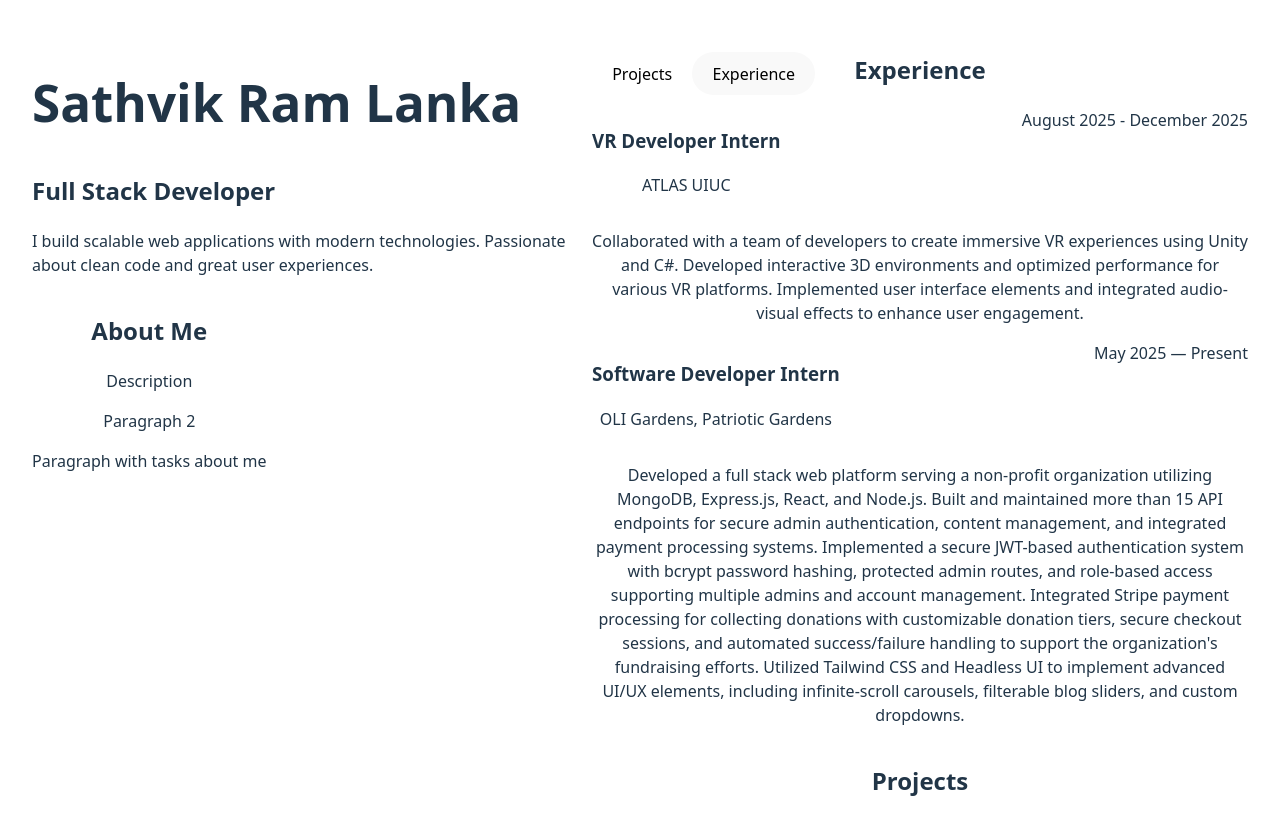
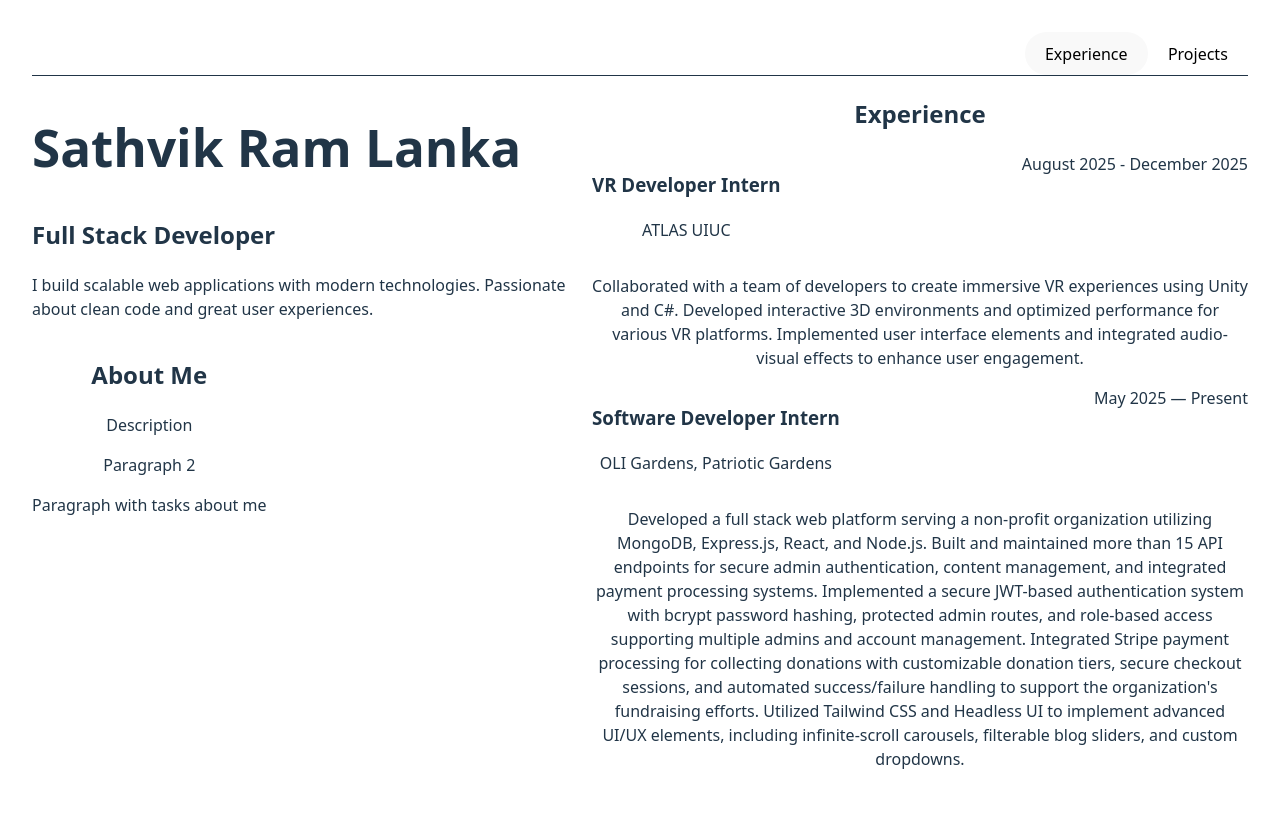
Before and after one commit to RamLanka05/v1, a React (Vite) app in the folder website-data/: page / in a window 1280 px wide. Shown: the top 834 px of the page. After the commit the page ends 812 px from the top, so only its background shows below. Built offline with nearby package versions, Linux system fonts and the light colour scheme.

Commit message:
working navbar and scroller components

```diff
--- a/website-data/src/App.tsx
+++ b/website-data/src/App.tsx
@@ -1,5 +1,6 @@
 import './App.css'
 import { useEffect, useRef } from 'react'
+import Navigation from './components/Navigation'
 import Hero from './components/Hero'
 import About from './components/About'
 import WorkShowcase from './components/WorkShowcase'
@@ -74,22 +75,25 @@ function App() {
   }, [])
 
   return (
-    <div className="antialiased bg-white dark:bg-gray-950 text-gray-900 dark:text-white flex max-w-6xl mx-auto px-4 sm:px-6 lg:px-12 gap-x-8 items-start h-screen">
+    <>
+      <Navigation />
+      <div className="antialiased bg-white dark:bg-gray-950 text-gray-900 dark:text-white flex max-w-6xl mx-auto px-4 sm:px-6 lg:px-12 gap-x-8 items-start h-[calc(100vh-6rem)]">
         {/* Left column: Bio - Sticky */}
-      <aside className="sticky top-0 h-screen lg:w-[36%] w-auto min-w-[320px] flex flex-col items-center justify-start lg:px-8 z-20 bg-white dark:bg-gray-950">
-        <div className="flex flex-col items-start px-2 pt-4 overflow-y-auto">
+        <aside className="h-full lg:fixed lg:left-[calc((100%-72rem)/2)] lg:w-[360px] w-auto min-w-[320px] flex flex-col items-start justify-start lg:px-8 z-20 bg-white dark:bg-gray-950">
+          <div className="flex flex-col items-start px-4 overflow-y-auto h-full">
             <Hero />
             <About />
           </div>
         </aside>
 
         {/* Right column: Scrollable content */}
-      <main ref={mainRef} className="flex-1 bg-white dark:bg-gray-950 lg:pl-12 overflow-y-auto h-screen">
-        <div className="max-w-xl mx-auto px-4 sm:px-6 lg:px-0">
+        <main ref={mainRef} className="flex-1 bg-white dark:bg-gray-950 lg:pl-12 lg:ml-[360px] overflow-y-auto h-full">
+          <div className="max-w-xl mx-auto px-4 sm:px-6 lg:px-0 pt-8">
             <WorkShowcase />
           </div>
         </main>
       </div>
+    </>
   )
 }
 
--- a/website-data/src/components/Experience.tsx
+++ b/website-data/src/components/Experience.tsx
@@ -2,7 +2,7 @@ import { experience as experienceData } from '../data/work'
 
 export default function Experience() {
   return (
-    <section id="experience" className="py-24 px-6 bg-transparent dark:bg-transparent">
+    <section id="experience" className="py-24 px-6 bg-transparent dark:bg-transparent scroll-mt-24">
       <div className="max-w-xl">
         <h2 className="text-3xl font-bold mb-6">Experience</h2>
 
--- /dev/null
+++ b/website-data/src/components/Navigation.tsx
@@ -0,0 +1,72 @@
+import { useEffect, useState } from 'react'
+
+export default function Navigation() {
+  const [active, setActive] = useState<'projects' | 'experience'>('experience')
+
+  useEffect(() => {
+    const mainEl = document.querySelector('main')
+    const opts: IntersectionObserverInit = {
+      root: mainEl,
+      rootMargin: '-40% 0px -40% 0px',
+      threshold: 0
+    }
+
+    const observer = new IntersectionObserver((entries) => {
+      entries.forEach((e) => {
+        if (e.isIntersecting) {
+          const id = (e.target as HTMLElement).id
+          if (id === 'projects') setActive('projects')
+          if (id === 'experience') setActive('experience')
+        }
+      })
+    }, opts)
+
+    const proj = document.getElementById('projects')
+    const exp = document.getElementById('experience')
+    if (proj) observer.observe(proj)
+    if (exp) observer.observe(exp)
+
+    return () => observer.disconnect()
+  }, [])
+
+  function scrollToSection(section: 'projects' | 'experience') {
+    const mainEl = document.querySelector('main') as HTMLElement | null
+    const target = document.getElementById(section)
+    if (!mainEl || !target) return
+
+    const targetRect = target.getBoundingClientRect()
+    const mainRect = mainEl.getBoundingClientRect()
+    const offset = targetRect.top - mainRect.top + mainEl.scrollTop - 16
+
+    mainEl.scrollTo({ top: offset, behavior: 'smooth' })
+  }
+
+  return (
+    <nav className="w-full h-24 bg-white/80 dark:bg-gray-950/80 backdrop-blur-md border-b border-gray-200 dark:border-gray-800">
+      <div className="max-w-6xl mx-auto px-4 sm:px-6 lg:px-12 py-4">
+        <div className="flex items-center justify-end gap-2">
+          <button
+            onClick={() => scrollToSection('experience')}
+            className={`px-4 py-2 rounded-full transition-colors ${
+              active === 'experience'
+                ? 'bg-blue-600 text-white'
+                : 'bg-transparent text-gray-700 dark:text-gray-300 hover:bg-gray-100 dark:hover:bg-gray-800'
+            }`}
+          >
+            Experience
+          </button>
+          <button
+            onClick={() => scrollToSection('projects')}
+            className={`px-4 py-2 rounded-full transition-colors ${
+              active === 'projects'
+                ? 'bg-blue-600 text-white'
+                : 'bg-transparent text-gray-700 dark:text-gray-300 hover:bg-gray-100 dark:hover:bg-gray-800'
+            }`}
+          >
+            Projects
+          </button>
+        </div>
+      </div>
+    </nav>
+  )
+}
--- a/website-data/src/components/Projects.tsx
+++ b/website-data/src/components/Projects.tsx
@@ -2,7 +2,7 @@ import { projects as projectsData } from '../data/work'
 
 export default function Projects() {
   return (
-    <section id="projects" className="py-24 px-6 bg-transparent dark:bg-transparent">
+    <section id="projects" className="py-24 px-6 bg-transparent dark:bg-transparent scroll-mt-24">
       <div className="max-w-xl">
         <h2 className="text-3xl font-bold mb-6">Projects</h2>
 
--- a/website-data/src/components/WorkShowcase.tsx
+++ b/website-data/src/components/WorkShowcase.tsx
@@ -1,107 +1,11 @@
-import { useEffect, useRef, useState } from 'react'
-import { projects, experience } from '../data/work'
 import Projects from './Projects'
 import Experience from './Experience'
 
 export default function WorkShowcase() {
-  const [active, setActive] = useState<'projects' | 'experience'>('experience')
-  const barRef = useRef<HTMLDivElement | null>(null)
-
-  // position the fixed bar horizontally above the showcase content
-  useEffect(() => {
-    const bar = barRef.current
-    if (!bar) return
-
-    const updatePos = () => {
-      const container = document.querySelector('main .max-w-xl') as HTMLElement | null
-      if (container) {
-        const rect = container.getBoundingClientRect()
-        const centerX = rect.left + rect.width / 2
-        // set left to centerX and use translateX(-50%) via inline transform
-        bar.style.left = `${centerX}px`
-        bar.style.width = `${Math.min(rect.width, 720)}px`
-        bar.style.transform = 'translateX(-50%)'
-      } else {
-        // fallback: center in viewport
-        bar.style.left = '50%'
-        bar.style.width = ''
-        bar.style.transform = 'translateX(-50%)'
-      }
-    }
-
-    updatePos()
-    window.addEventListener('resize', updatePos)
-    const ro = new ResizeObserver(updatePos)
-    const container = document.querySelector('main .max-w-xl')
-    if (container) ro.observe(container)
-
-    return () => {
-      window.removeEventListener('resize', updatePos)
-      ro.disconnect()
-    }
-  }, [])
-//   const projectsRef = useRef<HTMLElement | null>(null)
-//   const experienceRef = useRef<HTMLElement | null>(null)
-
-  useEffect(() => {
-    const opts = { root: null, rootMargin: '-40% 0px -40% 0px', threshold: 0 }
-    const observer = new IntersectionObserver((entries) => {
-      entries.forEach((e) => {
-        if (e.isIntersecting) {
-          const id = (e.target as HTMLElement).id
-          if (id === 'projects') setActive('projects')
-          if (id === 'experience') setActive('experience')
-        }
-      })
-    }, opts)
-
-    const proj = document.getElementById('projects')
-    const exp = document.getElementById('experience')
-    if (proj) observer.observe(proj)
-    if (exp) observer.observe(exp)
-
-    return () => observer.disconnect()
-  }, [])
-
-  function scrollToItem(section: 'projects' | 'experience', id?: string) {
-    // const container = document.querySelector('main') || window
-    const target = id ? document.getElementById(id) : document.getElementById(section)
-    if (target) target.scrollIntoView({ behavior: 'smooth', block: 'start' })
-  }
-
-  const activeItems = active === 'projects' ? projects : experience
-
   return (
     <div className="mb-8">
-      <div ref={barRef} className="fixed top-4 z-50 px-4 py-3 bg-transparent backdrop-blur-sm rounded-2xl" style={{ left: '50%', maxWidth: '720px' }}>
-        <div className="flex items-center justify-between gap-4">
-          <div className="flex items-center gap-2">
-            <button onClick={() => scrollToItem('projects')} className={`px-3 py-1 rounded-full ${active === 'projects' ? 'bg-blue-600 text-white' : 'bg-transparent text-gray-700 dark:text-gray-300'}`}>
-              Projects
-            </button>
-            <button onClick={() => scrollToItem('experience')} className={`px-3 py-1 rounded-full ${active === 'experience' ? 'bg-blue-600 text-white' : 'bg-transparent text-gray-700 dark:text-gray-300'}`}>
-              Experience
-            </button>
-          </div>
-
-          <div className="hidden sm:flex items-center gap-3 overflow-x-auto">
-            {activeItems.map((it) => (
-              <button
-                key={(it as any).id}
-                onClick={() => scrollToItem(active, (it as any).id)}
-                className="flex-shrink-0 px-3 py-1 rounded-full bg-transparent text-sm text-gray-700 dark:text-gray-200 hover:scale-105 transform transition"
-              >
-                {('title' in it && (it as any).title) || (it as any).role}
-              </button>
-            ))}
-          </div>
-        </div>
-      </div>
-
-      <div className="mt-16">
-        <Experience />
-        <Projects />
-      </div>
+      <Experience />
+      <Projects />
     </div>
   )
 }
```
Lines whose indentation alone changed are shown as unchanged.
